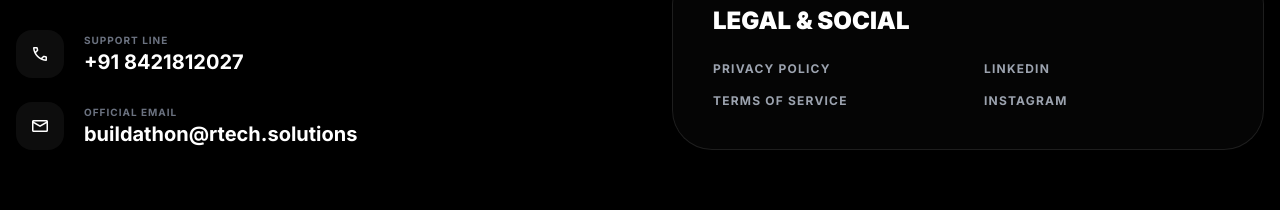
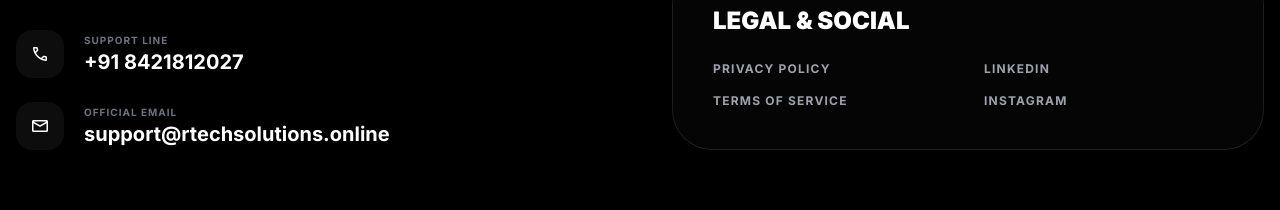
Before and after one commit to rushirakhe2027/New-R-TECH, a React (Vite) app: page /hackathons in a window 1280 px wide. Shown: the part 7568-7778 px from the top of the page. Built offline with nearby package versions, Linux system fonts and the light colour scheme.

Commit message:
update: change official support email to support@rtechsolutions.online

```diff
--- a/src/pages/HackathonLanding.jsx
+++ b/src/pages/HackathonLanding.jsx
@@ -566,7 +566,7 @@ const HackathonLanding = () => {
                     </div>
                     <div>
                       <p className="text-[10px] text-gray-500 font-bold uppercase tracking-widest">Official Email</p>
-                      <p className="text-xl font-bold">buildathon@rtech.solutions</p>
+                      <p className="text-xl font-bold">support@rtechsolutions.online</p>
                     </div>
                   </div>
                 </div>
--- a/src/pages/PrivacyPolicy.jsx
+++ b/src/pages/PrivacyPolicy.jsx
@@ -84,7 +84,7 @@ const PrivacyPolicy = () => {
           <section className="glass-card p-8 rounded-3xl">
             <h2 className="text-2xl font-black mb-4 uppercase tracking-tight">Your Rights</h2>
             <p className="text-gray-400 leading-relaxed mb-4">
-              You have the right to access, update, or delete your personal information at any time. To exercise these rights, please contact us at buildathon@rtech.solutions.
+              You have the right to access, update, or delete your personal information at any time. To exercise these rights, please contact us at support@rtechsolutions.online.
             </p>
           </section>
 
@@ -94,7 +94,7 @@ const PrivacyPolicy = () => {
               If you have any questions about this Privacy Policy, please contact us:
             </p>
             <div className="space-y-2">
-              <p className="text-white font-bold">Email: buildathon@rtech.solutions</p>
+              <p className="text-white font-bold">Email: support@rtechsolutions.online</p>
               <p className="text-white font-bold">Phone: +91 8421812027</p>
             </div>
           </section>
--- a/src/pages/TermsConditions.jsx
+++ b/src/pages/TermsConditions.jsx
@@ -153,7 +153,7 @@ const TermsConditions = () => {
               For questions regarding these Terms and Conditions, please contact:
             </p>
             <div className="space-y-2">
-              <p className="text-white font-bold">Email: buildathon@rtech.solutions</p>
+              <p className="text-white font-bold">Email: support@rtechsolutions.online</p>
               <p className="text-white font-bold">Phone: +91 8421812027</p>
               <p className="text-white font-bold">WhatsApp: <a href="https://wa.me/918421812027" className="text-neon-blue hover:underline">+91 8421812027</a></p>
             </div>
```
